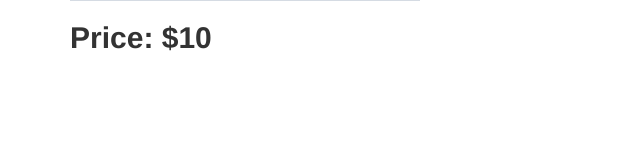
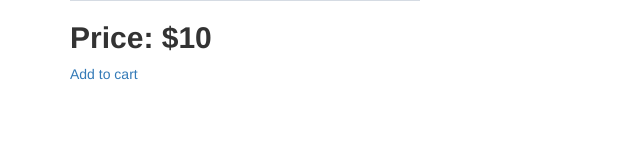
Before and after one commit to HolyPi/Contractor-Project, a Flask app: template templates/videogame_show.html in a window 1280 px wide. Shown: the part 650-800 px from the top of the page, without its empty margins (0-640 px from the left). Run offline with Flask 2, Linux system fonts and the light colour scheme; the template is opened without the code that fills it: most values are stand-ins (such as "Sample title", 1, 10 or a date in 2020); grey boxes marked "Sample" are stand-in pictures; some libraries are stand-ins or nearby versions.

Commit message:
Added purchase button

```diff
--- a/templates/videogame_show.html
+++ b/templates/videogame_show.html
@@ -7,6 +7,6 @@
 <h1 style="font-size: 72px;">{{ videogame.title }}</h1>
 <img src = {{ videogame.image }} height="450", width="350"  >
 <h2><strong>Price:  ${{ videogame.price }}</strong></h2>
-{% for videogame in videogames %}
-{% endfor %}
+<a href="{{ videogame._id }}/purchase" role="button">Add to cart</a>
+</div>
 {% endblock %}
```
